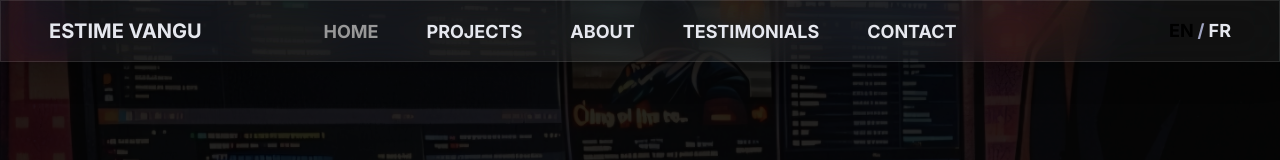
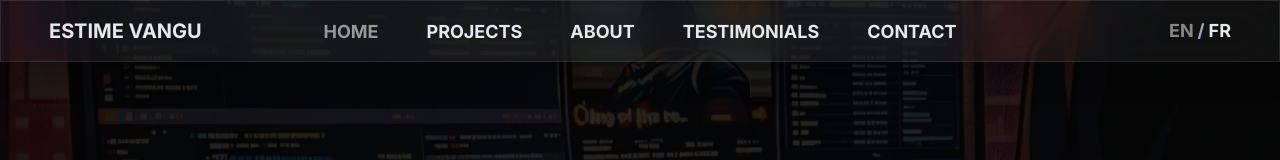
Before and after one commit to Estime10/myself_folio, a Next.js app: page / in a window 1280 px wide. Shown: the top 160 px of the page. Built offline with nearby package versions, Linux system fonts and the light colour scheme; no server answers.

Commit message:
texte color changed

```diff
--- a/components/language-toggle/ui/LanguageToggle.tsx
+++ b/components/language-toggle/ui/LanguageToggle.tsx
@@ -25,8 +25,8 @@ export function LanguageToggle({ currentLocale }: LanguageToggleProps) {
               transition-all
               ${
                 currentLocale === lang.code
-                  ? "text-black"
-                  : "text-text-primary lg:hover:text-black hover:cursor-pointer"
+                  ? "text-white/50"
+                  : "text-text-primary lg:hover:text-white/50 hover:cursor-pointer"
               }
               ${isPending ? "opacity-50 cursor-not-allowed" : ""}
             `}
```
